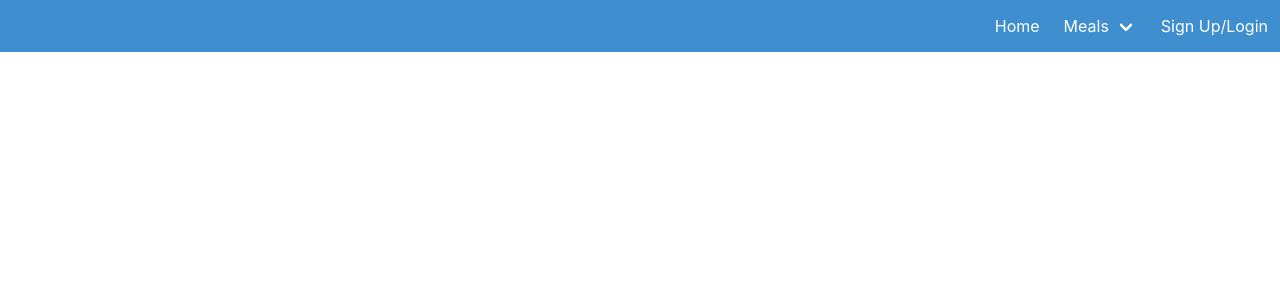
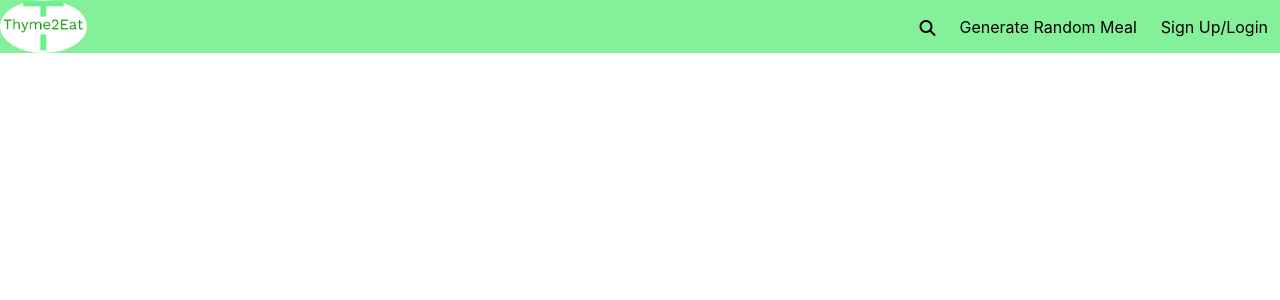
Before and after one commit to Alex-M-Howard/Capstone-Thyme2Eat, a Flask app: template Thyme2Eat/templates/index.html in a window 1280 px wide. Shown: the top 300 px of the page. Run offline with Flask 2, Linux system fonts and the light colour scheme; the template is opened without the code that fills it, so the values that code supplies are empty; some libraries are stand-ins or nearby versions.

Commit message:
Changed search box to magnifying glass

```diff
--- a/Thyme2Eat/templates/index.html
+++ b/Thyme2Eat/templates/index.html
@@ -16,38 +16,40 @@
     <link rel="stylesheet" href="../static/css/app.css" />
   </head>
   <body>
-    <nav class="navbar is-info" role="navigation" aria-label="main-navigation">
+    <nav class="navbar" role="navigation" aria-label="main-navigation">
       <div class="navbar-brand">
+        <img src="../static/images/logo.png" alt="Logo" id="logo">
           <a role="button" class="navbar-burger" aria-label="menu" aria-expanded="false" data-target="navbarBasicExample">
             <span aria-hidden="true"></span>
             <span aria-hidden="true"></span>
             <span aria-hidden="true"></span>
           </a>
           </div>
+
       <div class="navbar-menu">
-
         <div class="navbar-end">
 
 
-          <a class="navbar-item" href="{{ url_for('app_user.home') }}">Home</a>
+          <div class="navbar-item">
+          <form action="{{ url_for('app_meal.search') }}" method="GET" id="search-box">
+                <input  type="text" class="input navbar-item" name="query" placeholder="Search">
+                <button type="submit" style="visibility: hidden;">submit</button>
+          </form>
+          </div>
 
-          <div class="navbar-item has-dropdown is-hoverable">
-            <a class="navbar-link">Meals</a>
 
-            <div class="navbar-dropdown is-right">
+              <a href="#" class="mt-2"><i id="search-icon" class="navbar-item fa-solid fa-magnifying-glass"></i></a>
+
               <a class="navbar-item" href="{{ url_for('app_meal.get_random_meal') }}">Generate Random Meal</a>
 
               {% if g.user %}
               <a class="navbar-item" href="{{ url_for('app_user.show_favorites', user_id=g.user.id) }}">My Recipes</a>
               {% endif %}
 
-              <form action="{{ url_for('app_meal.search') }}" method="GET">
-                <input type="text" class="input navbar-item" name="query" placeholder="Search">
-                <button type="submit" style="visibility: hidden;">submit</button>
-              </form>
 
-            </div>
-          </div>
+
+
+
 
 
           {% if not g.user%}
@@ -55,7 +57,7 @@
           {% else %}
             <a href="{{ url_for('app_user.logout_user') }}" class="navbar-item">Logout</a>
           {% endif %}
-        </div>
+          </div>
       </div>
     </nav>
 
```
